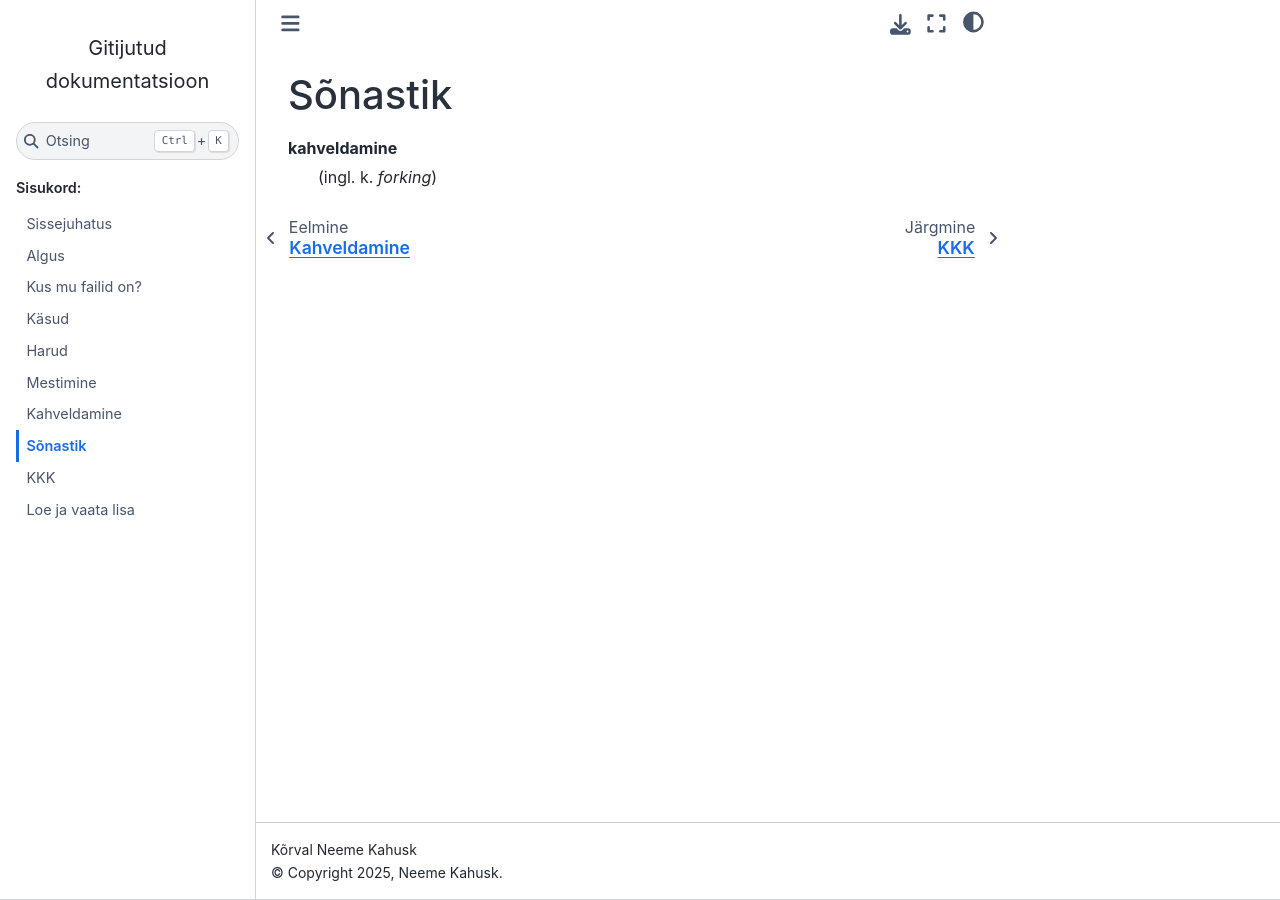
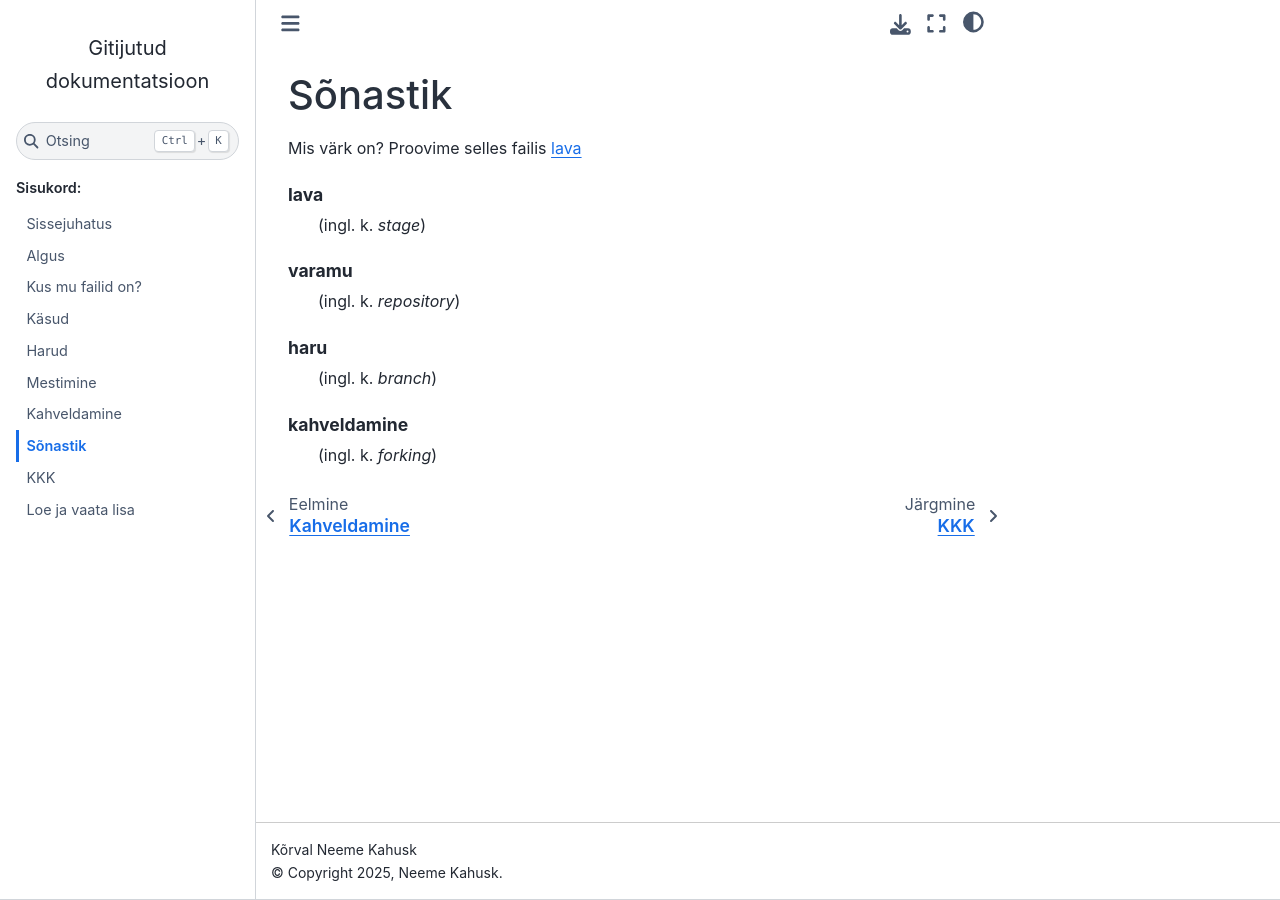
Before and after one commit to nemeek/gitijutud, a Sphinx documentation site: the page built from docs/glossary.rst, in a window 1280 px wide. Built offline with Sphinx 7.4.7 and the Sphinx Book theme 1.1.4, drawn with Linux system fonts in a browser that asks for light colours.

Commit message:
varamu kui termin 4

```diff
--- a/docs/glossary.rst
+++ b/docs/glossary.rst
@@ -1,17 +1,18 @@
 Sõnastik
 ========
 
+Mis värk on? Proovime selles failis :term:`lava`
+
 .. glossary::
-   :sorted:
 
-      lava
-          (ingl. k. *stage*)
+   lava
+      (ingl. k. *stage*)
 
-      varamu
-          (ingl. k. *repository*)
+   varamu
+      (ingl. k. *repository*)
 
-      haru
-          (ingl. k. *branch*)
+   haru
+      (ingl. k. *branch*)
 
-kahveldamine
-    (ingl. k. *forking*)
+   kahveldamine
+      (ingl. k. *forking*)
```
